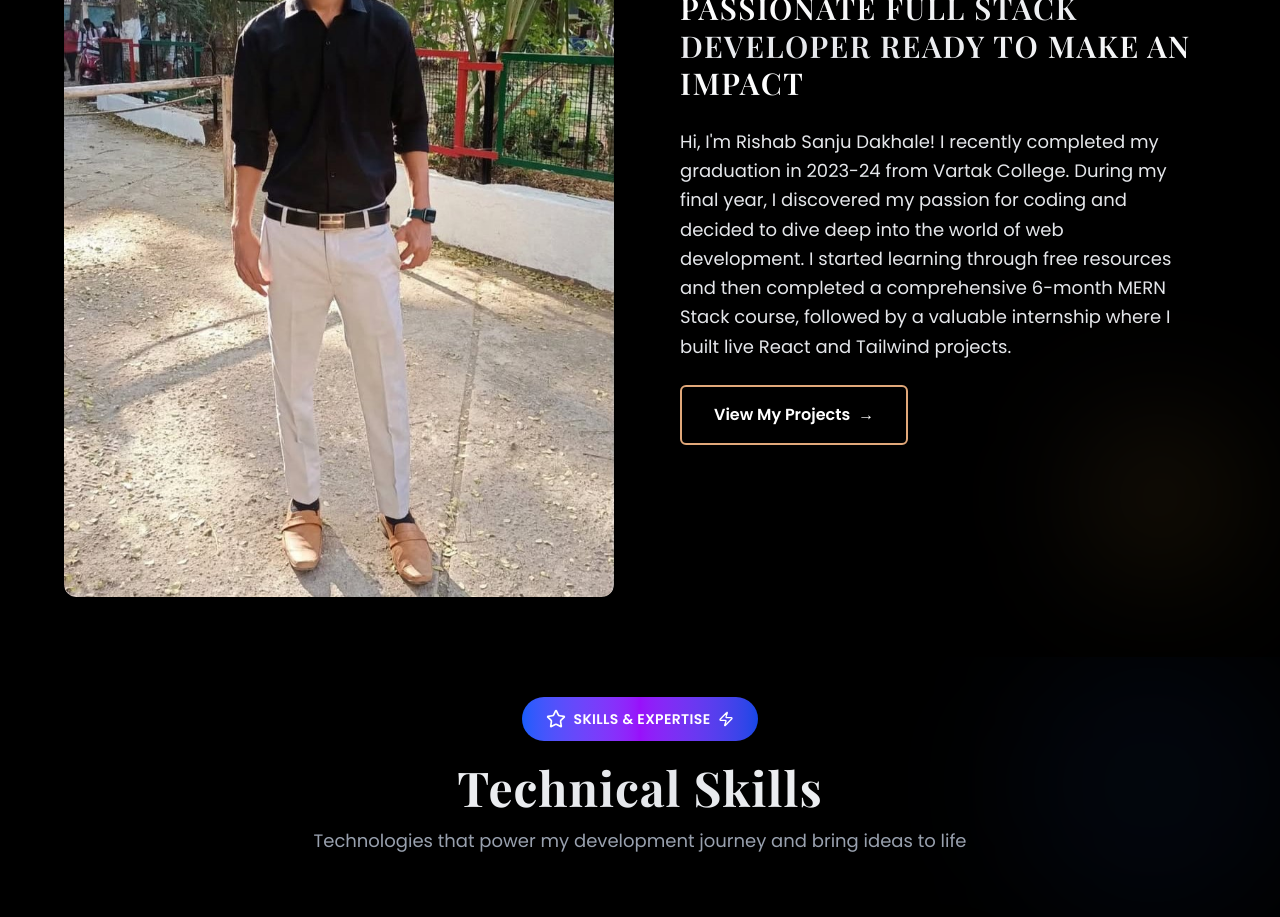
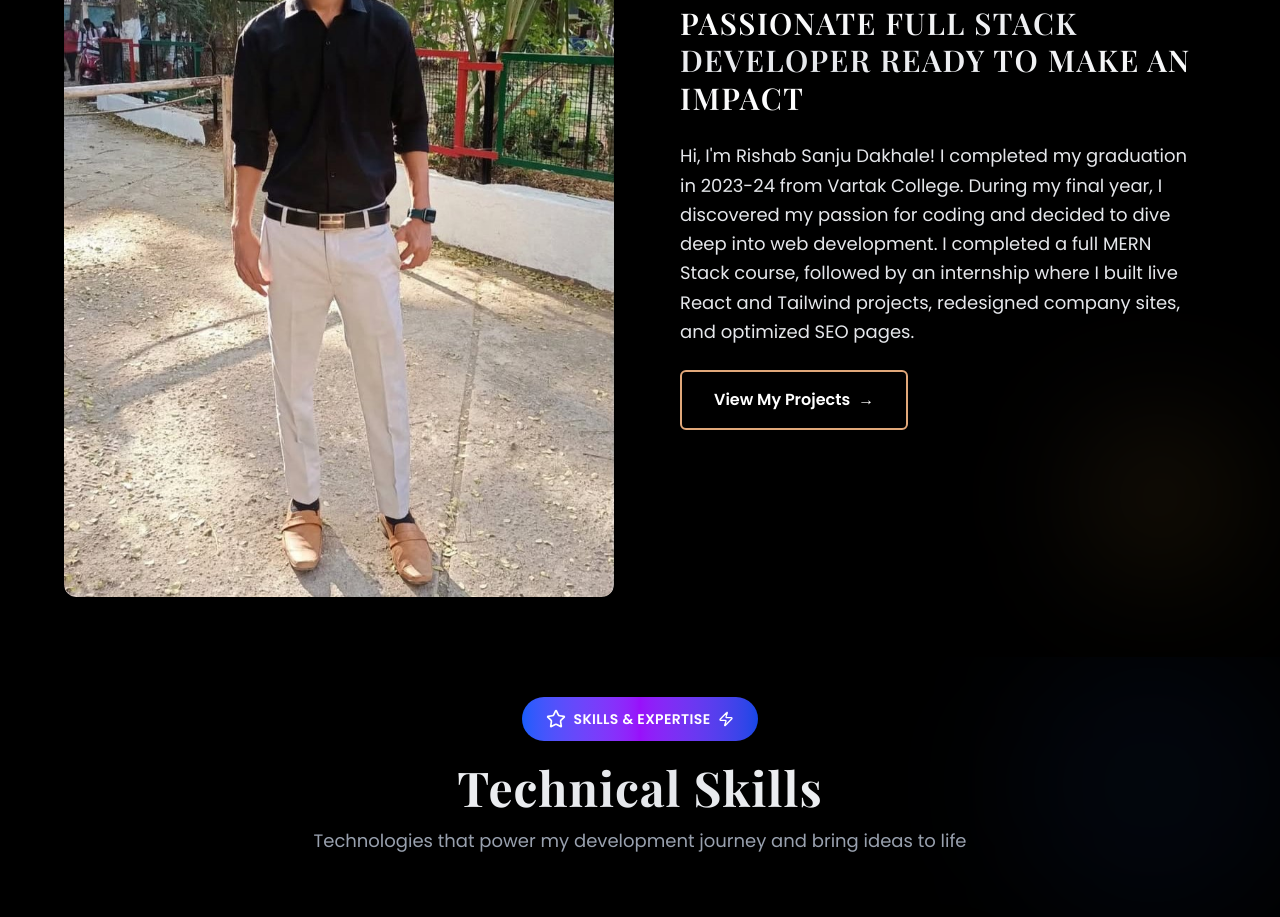
Before and after one commit to rishab4242/My_Portfolio_website, a React (Vite) app in the folder frontend/: page / in a window 1280 px wide. Shown: the part 1160-2077 px from the top of the page. Built offline with nearby package versions, Linux system fonts and the light colour scheme; a web font is replaced by a local one.

Commit message:
changes done

```diff
--- a/frontend/src/components/Home/AboutSection.jsx
+++ b/frontend/src/components/Home/AboutSection.jsx
@@ -2,28 +2,41 @@ import React from "react";
 import { motion } from "framer-motion";
 
 export default function AboutSection() {
+  // Faster heading & fade-in
   const fadeInUp = {
-    hidden: { opacity: 0, y: 40 },
-    visible: { opacity: 1, y: 0, transition: { duration: 0.8, ease: "easeOut" } },
+    hidden: { opacity: 0, y: 35 },
+    visible: {
+      opacity: 1,
+      y: 0,
+      transition: { duration: 0.55, ease: "easeOut" },
+    },
   };
 
+  // Slightly faster right text animation
   const fadeInRight = {
-    hidden: { opacity: 0, x: 50 },
-    visible: { opacity: 1, x: 0, transition: { duration: 0.8, ease: "easeOut" } },
-  };
-
-  // Smooth fade-left animation for image only (no flicker)
-  const fadeInLeft = {
-    hidden: { opacity: 0, x: -40 },
+    hidden: { opacity: 0, x: 40 },
     visible: {
       opacity: 1,
       x: 0,
-      transition: { duration: 1.1, ease: "easeOut" },
+      transition: { duration: 0.55, ease: "easeOut" },
+    },
+  };
+
+  // Image fade-left — smooth and fast for mobile
+  const fadeInLeft = {
+    hidden: { opacity: 0, x: -30 },
+    visible: {
+      opacity: 1,
+      x: 0,
+      transition: { duration: 0.65, ease: "easeOut" },
     },
   };
 
   return (
-    <div className="bg-black text-white py-10 overflow-hidden relative" id="about">
+    <div
+      className="bg-black text-white py-10 overflow-hidden relative"
+      id="about"
+    >
       {/* Main Heading */}
       <div className="text-center py-10">
         <motion.h2
@@ -40,14 +53,14 @@ export default function AboutSection() {
           initial="hidden"
           whileInView="visible"
           viewport={{ once: true }}
-          transition={{ delay: 0.2 }}
+          transition={{ delay: 0.15 }}
           className="w-24 h-1 bg-gradient-to-r from-blue-500 to-purple-500 mx-auto rounded-full"
         />
       </div>
 
       {/* Section 1 */}
       <div className="grid grid-cols-1 md:grid-cols-2 md:gap-20 gap-15 items-center px-4 md:px-16 py-5">
-        {/* Image — No flicker, no background div */}
+        {/* Image — No flicker + faster slide */}
         <div className="relative w-full h-full md:w-[550px] rounded-xl shadow-lg overflow-hidden group">
           <motion.img
             src="/me1.jpg"
@@ -64,10 +77,8 @@ export default function AboutSection() {
             className="w-full h-full object-cover rounded-xl transition-all duration-700 ease-out group-hover:brightness-110"
           />
 
-          {/* Gradient hover overlay */}
+          {/* Hover effects */}
           <div className="absolute inset-0 bg-gradient-to-t from-black/60 via-transparent to-transparent opacity-0 group-hover:opacity-100 transition-opacity duration-700 rounded-xl"></div>
-
-          {/* Decorative border glow on hover */}
           <div className="absolute inset-0 rounded-xl border-2 border-transparent group-hover:border-[#e1a87a]/50 group-hover:shadow-lg group-hover:shadow-[#e1a87a]/20 transition-all duration-700"></div>
         </div>
 
@@ -87,13 +98,12 @@ export default function AboutSection() {
 
           <div className="relative">
             <p className="text-lg leading-relaxed text-gray-200 transition-all duration-500 hover:text-gray-100">
-              Hi, I'm Rishab Sanju Dakhale! I recently completed my graduation
-              in 2023-24 from Vartak College. During my final year, I discovered
-              my passion for coding and decided to dive deep into the world of
-              web development. I started learning through free resources and
-              then completed a comprehensive 6-month MERN Stack course, followed
-              by a valuable internship where I built live React and Tailwind
-              projects.
+              Hi, I'm Rishab Sanju Dakhale! I completed my graduation in 2023-24
+              from Vartak College. During my final year, I discovered my passion
+              for coding and decided to dive deep into web development. I
+              completed a full MERN Stack course, followed by an internship
+              where I built live React and Tailwind projects, redesigned company
+              sites, and optimized SEO pages.
             </p>
 
             <div className="absolute -inset-4 bg-gradient-to-r from-blue-500/5 to-purple-500/5 rounded-lg opacity-0 hover:opacity-100 transition-opacity duration-500 -z-10"></div>
@@ -104,7 +114,7 @@ export default function AboutSection() {
             initial="hidden"
             whileInView="visible"
             viewport={{ once: true }}
-            transition={{ delay: 0.4 }}
+            transition={{ delay: 0.25 }}
             className="relative inline-block group"
           >
             <a
@@ -114,14 +124,16 @@ export default function AboutSection() {
               <span className="absolute inset-0 bg-[#e1a87a] transform -translate-x-full group-hover:translate-x-0 transition-transform duration-300 ease-out" />
               <span className="relative z-10 flex items-center gap-2 font-semibold">
                 View My Projects
-                <span className="transform group-hover:translate-x-1 transition-transform duration-300">→</span>
+                <span className="transform group-hover:translate-x-1 transition-transform duration-300">
+                  →
+                </span>
               </span>
             </a>
           </motion.div>
         </motion.div>
       </div>
 
-      {/* Background decorations */}
+      {/* Background decor */}
       <div className="absolute top-20 left-10 w-32 h-32 bg-gradient-to-br from-blue-500/10 to-purple-500/10 rounded-full blur-3xl"></div>
       <div className="absolute bottom-20 right-10 w-40 h-40 bg-gradient-to-br from-[#e1a87a]/10 to-yellow-500/10 rounded-full blur-3xl"></div>
     </div>
```
